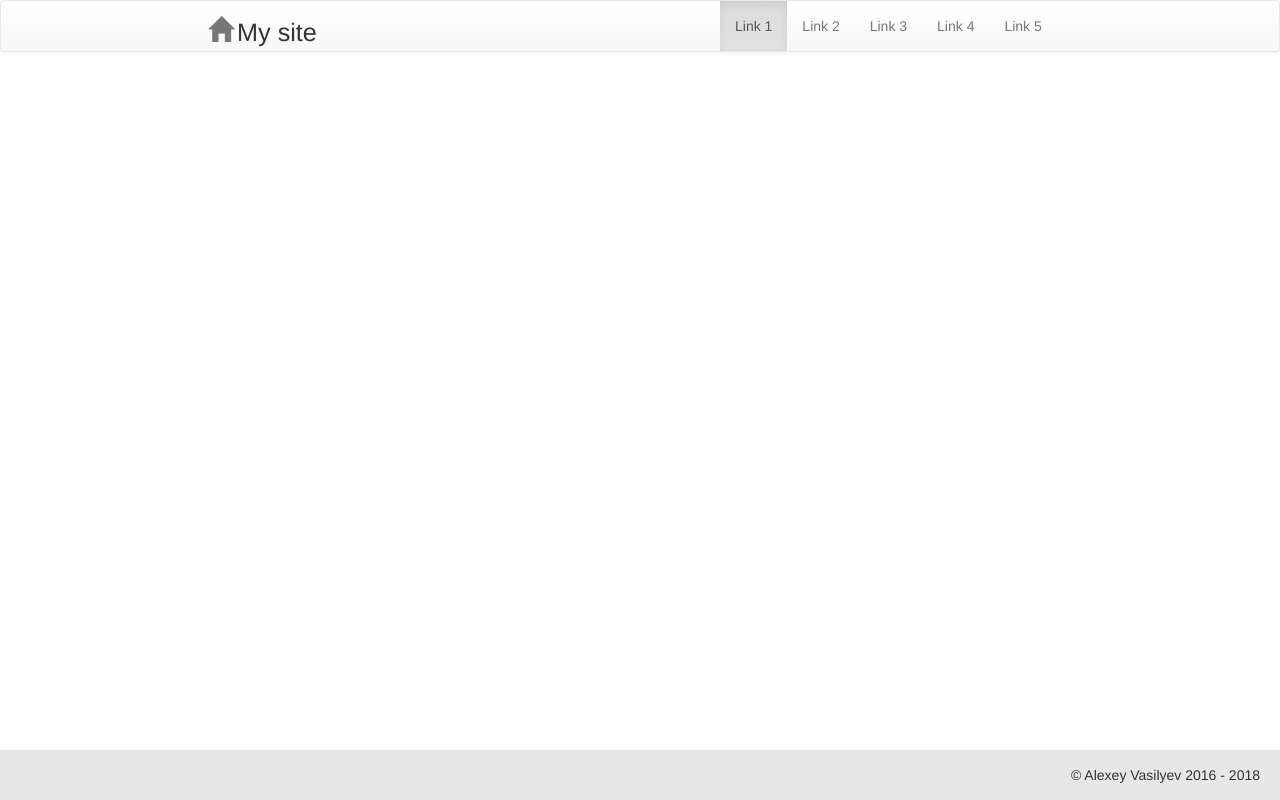
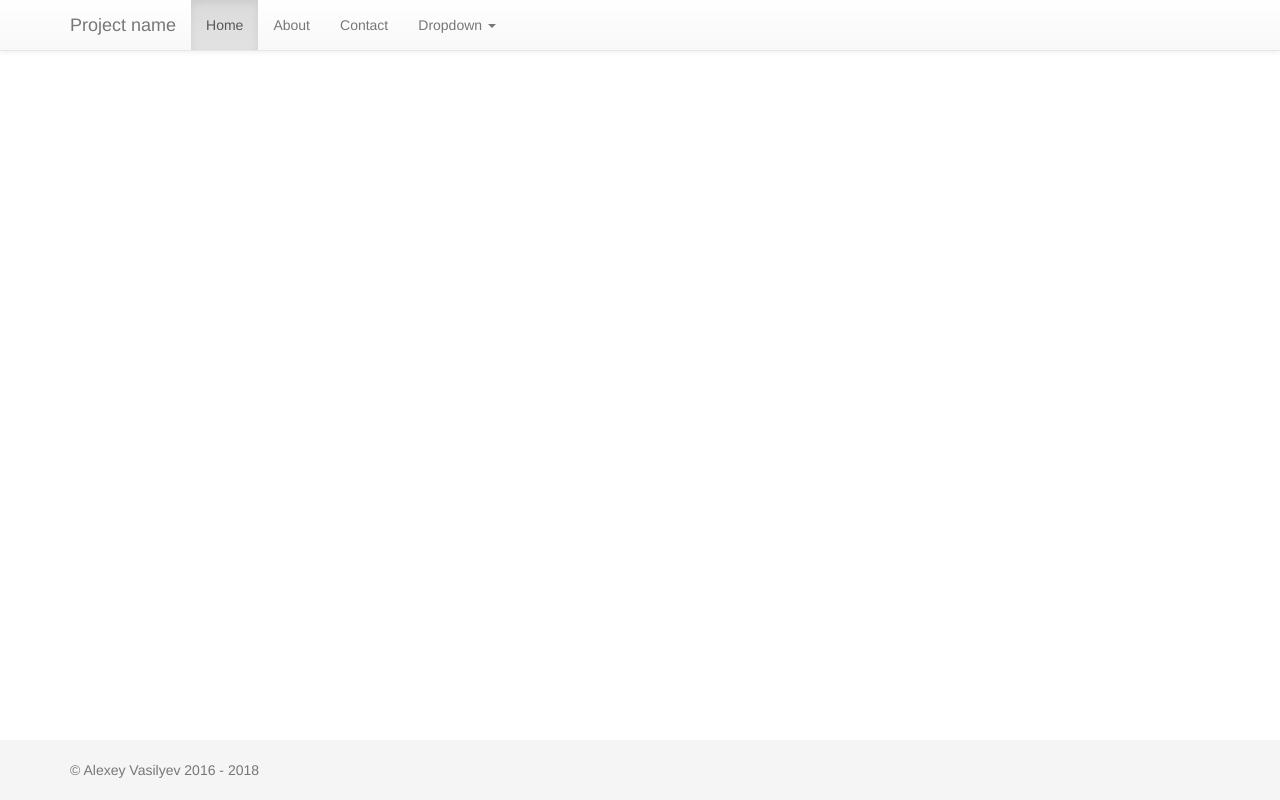
Before and after one commit to asv2108/mvc, a PHP site: template views/layout/footer.php in a window 1280 px wide. Run offline with PHP 8.4, Linux system fonts and the light colour scheme; the template is opened without the code that fills it, so the values that code supplies are empty; some libraries are stand-ins or nearby versions.

Commit message:
change layout

```diff
--- a/config/config.ini
+++ b/config/config.ini
@@ -1,3 +1,3 @@
-db.conn = "mysql:host=localhost;dbname=mvc"
+db.conn = "mysql:host=localhost;dbname=artjoker"
 db.user = "root"
 db.pass = ""
--- a/models/User.php
+++ b/models/User.php
@@ -16,7 +16,9 @@ class User
         $db = Db::getConnection();
         $res = [];
         try {
-            $sql = 'SELECT id, `name` FROM users ';
+            $sql = 'SELECT `name`,email,t.ter_address AS address FROM `user` AS u
+                    JOIN t_koatuu_tree AS t ON u.territory = t.ter_id
+            ';
             $resultUsers = $db->query($sql) or die('Error user model string 37');;
             $i=1;
             while($row = $resultUsers->fetch(PDO::FETCH_ASSOC)){
--- a/template/css/main.css
+++ b/template/css/main.css
@@ -1,4 +1,48 @@
-body{
+/* Sticky footer styles
+-------------------------------------------------- */
+html {
+    position: relative;
+    min-height: 100%;
+}
+body {
+    /* Margin bottom by footer height */
+    margin-bottom: 60px;
+}
+#footer {
+    position: absolute;
+    bottom: 0;
+    width: 100%;
+    /* Set the fixed height of the footer here */
+    height: 60px;
+    background-color: #f5f5f5;
+}
+
+
+/* Custom page CSS
+-------------------------------------------------- */
+/* Not required for template or sticky footer method. */
+
+body > .container {
+    padding: 60px 15px 0;
+}
+.container .text-muted {
+    margin: 20px 0;
+}
+
+#footer > .container {
+    padding-right: 15px;
+    padding-left: 15px;
+}
+
+code {
+    font-size: 80%;
+}
+
+.wrap{
+    margin-top: 65px;
+}
+
+/*body{
     margin-bottom: 50px !important;
 }
 
@@ -35,3 +79,20 @@ footer{
 #navbar-main{
     padding-left: 40vw ;
 }
+
+html {
+    position: relative;
+    min-height: 100%;
+}
+body {
+    !* Margin bottom by footer height *!
+    margin-bottom: 60px;
+}
+#footer {
+    position: absolute;
+    bottom: 0;
+    width: 100%;
+    !* Set the fixed height of the footer here *!
+    height: 60px;
+    background-color: #f5f5f5;
+}*/
--- a/views/index/user.php
+++ /dev/null
@@ -1 +0,0 @@
-<?php
--- a/views/layout/footer.php
+++ b/views/layout/footer.php
@@ -1,7 +1,6 @@
-    <footer class="footer">
-        <div class="container">
-            <p class="text-right">&copy; Alexey Vasilyev 2016 - <?= date('Y') ?></p>
-        </div>
-    </footer>
-</body>
-</html>
+<div id="footer">
+    <div class="container">
+        <p class="text-muted">&copy; Alexey Vasilyev 2016 - <?= date('Y') ?></p>
+    </div>
+</div>
+</body></html>
--- a/views/layout/header.php
+++ b/views/layout/header.php
@@ -1,34 +1,61 @@
 <!DOCTYPE html>
-<html lang="Ru">
+<html lang="en">
 <head>
-    <meta charset="utf-8">
+    <meta http-equiv="Content-Type" content="text/html; charset=UTF-8">
     <meta http-equiv="X-UA-Compatible" content="IE=edge">
     <meta name="viewport" content="width=device-width, initial-scale=1">
-    <script type="text/javascript" src="//ajax.googleapis.com/ajax/libs/jquery/1.11.0/jquery.min.js"></script>
+    <meta name="description" content="">
+    <meta name="author" content="">
+    <link rel="shortcut icon" href="http://bootstrap-3.ru/assets/ico/favicon.ico">
     <link rel="stylesheet" href="/template/css/main.css" type="text/css">
+
+    <title><?=$title?></title>
+
+    <!-- Bootstrap core CSS -->
     <link rel="stylesheet" href="https://maxcdn.bootstrapcdn.com/bootstrap/3.3.4/css/bootstrap.min.css">
     <link rel="stylesheet" href="https://maxcdn.bootstrapcdn.com/bootstrap/3.3.4/css/bootstrap-theme.min.css">
+    <script type="text/javascript" src="//ajax.googleapis.com/ajax/libs/jquery/1.11.0/jquery.min.js"></script>
+    <!-- HTML5 shim and Respond.js IE8 support of HTML5 elements and media queries -->
+    <!--[if lt IE 9]>
+    <script src="https://oss.maxcdn.com/libs/html5shiv/3.7.0/html5shiv.js"></script>
+    <script src="https://oss.maxcdn.com/libs/respond.js/1.4.2/respond.min.js"></script>
+    <![endif]-->
+    <script type="text/javascript" src="//ajax.googleapis.com/ajax/libs/jquery/1.11.0/jquery.min.js"></script>
     <script src="https://maxcdn.bootstrapcdn.com/bootstrap/3.3.4/js/bootstrap.min.js"></script>
-    <title><?=$title?></title>
 </head>
+
 <body>
-    <div class="menu">
-        <nav class="navbar navbar-default">
-            <div class="container-fluid">
-                <!-- Title -->
-                <div class="navbar-header">
-                    <span class="glyphicon glyphicon-home"></span>
-                    <span id="my-nav-title">My site</span>
-                </div>
-                <div class="collapse navbar-collapse" id="navbar-main">
-                    <ul class="nav navbar-nav">
-                        <li class="active"><a href="#">Link 1</a></li>
-                        <li><a href="#">Link 2</a></li>
-                        <li><a href="#">Link 3</a></li>
-                        <li><a href="#">Link 4</a></li>
-                        <li><a href="#">Link 5</a></li>
+
+<!-- Fixed navbar -->
+<div class="navbar navbar-default navbar-fixed-top" role="navigation">
+    <div class="container">
+        <div class="navbar-header">
+            <button type="button" class="navbar-toggle" data-toggle="collapse" data-target=".navbar-collapse">
+                <span class="sr-only">Toggle navigation</span>
+                <span class="icon-bar"></span>
+                <span class="icon-bar"></span>
+                <span class="icon-bar"></span>
+            </button>
+            <a class="navbar-brand" href="#">Project name</a>
+        </div>
+        <div class="collapse navbar-collapse">
+            <ul class="nav navbar-nav">
+                <li class="active"><a href="#">Home</a></li>
+                <li><a href="#">About</a></li>
+                <li><a href="#">Contact</a></li>
+                <li class="dropdown">
+                    <a href="http://bootstrap-3.ru/examples/sticky-footer-navbar/#" class="dropdown-toggle" data-toggle="dropdown">Dropdown <b class="caret"></b></a>
+                    <ul class="dropdown-menu">
+                        <li><a href="#">Action</a></li>
+                        <li><a href="#">Another action</a></li>
+                        <li><a href="#">Something else here</a></li>
+                        <li class="divider"></li>
+                        <li class="dropdown-header">Nav header</li>
+                        <li><a href="#">Separated link</a></li>
+                        <li><a href="#">One more separated link</a></li>
                     </ul>
-                </div>
-            </div>
-        </nav>
+                </li>
+            </ul>
+        </div><!--/.nav-collapse -->
     </div>
+</div>
```
Also changed, not shown: controllers/IndexController.php (+3 -9 lines), models/Advertisement.php (deleted, +0 -9 lines), mvc.sql (deleted, +0 -109 lines), views/index/advertisement.php (deleted, +0 -7 lines), views/index/index.php (+28 -2 lines), views/index/add.php (added).
